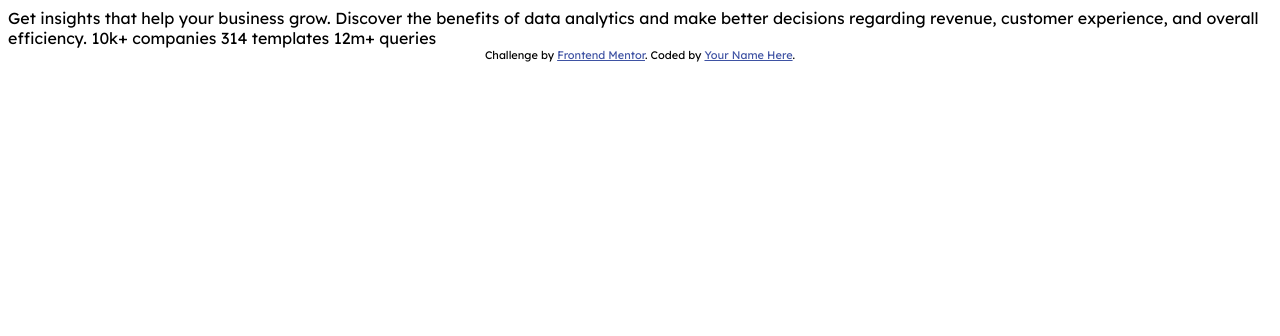
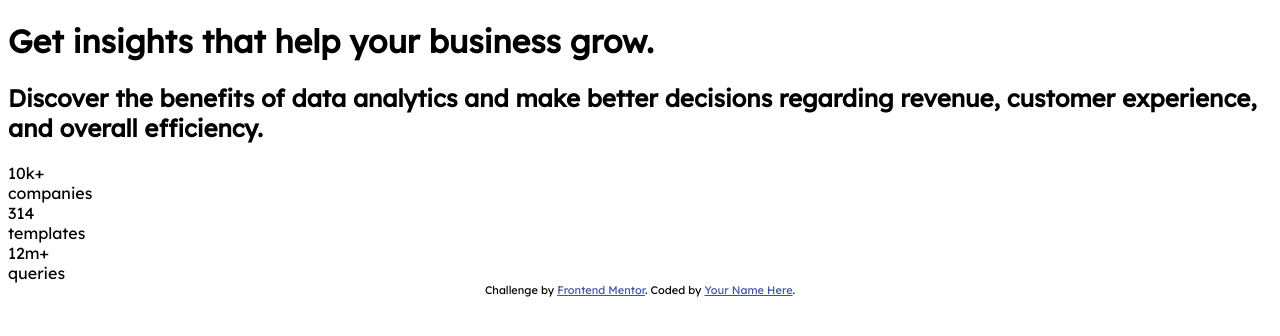
Before and after one commit to SiobhanWhyte/stats-preview-card-component-main, a plain HTML site: page index.html in a window 1280 px wide. Drawn offline with Linux system fonts and the light colour scheme.

Commit message:
html layout

```diff
--- a/index.html
+++ b/index.html
@@ -9,16 +9,18 @@
   <title>Frontend Mentor | Stats preview card component</title>
 </head>
 <body>
+<div class="card">
+  <h1>Get insights that help your business grow.</h1>
 
-  Get insights that help your business grow.
+  <h2>Discover the benefits of data analytics and make better decisions regarding revenue, customer
+  experience, and overall efficiency.</h2>
 
-  Discover the benefits of data analytics and make better decisions regarding revenue, customer
-  experience, and overall efficiency.
-
-  10k+ companies
-  314 templates
-  12m+ queries
-
+  <div class="stats">
+  <div>10k+ </br> companies</div>
+  <div>314 </br> templates</div>
+  <div>12m+ </br> queries</div>
+</div>
+</div>
   <div class="attribution">
     Challenge by <a href="https://www.frontendmentor.io?ref=challenge" target="_blank">Frontend Mentor</a>.
     Coded by <a href="#">Your Name Here</a>.
```
